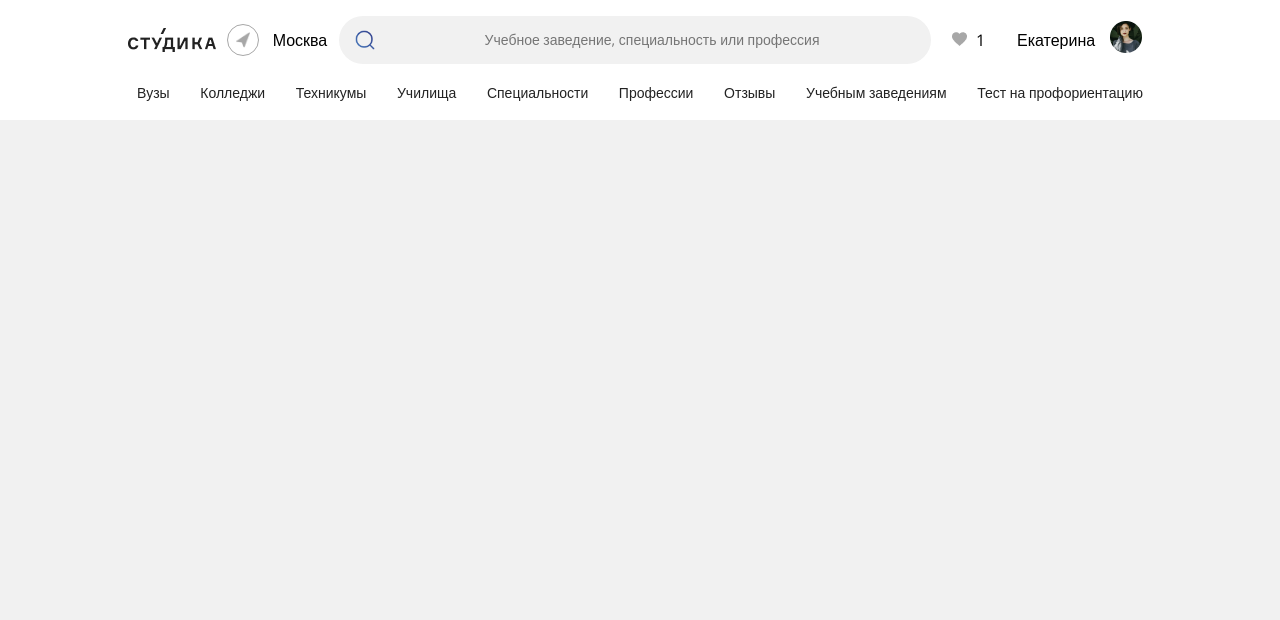
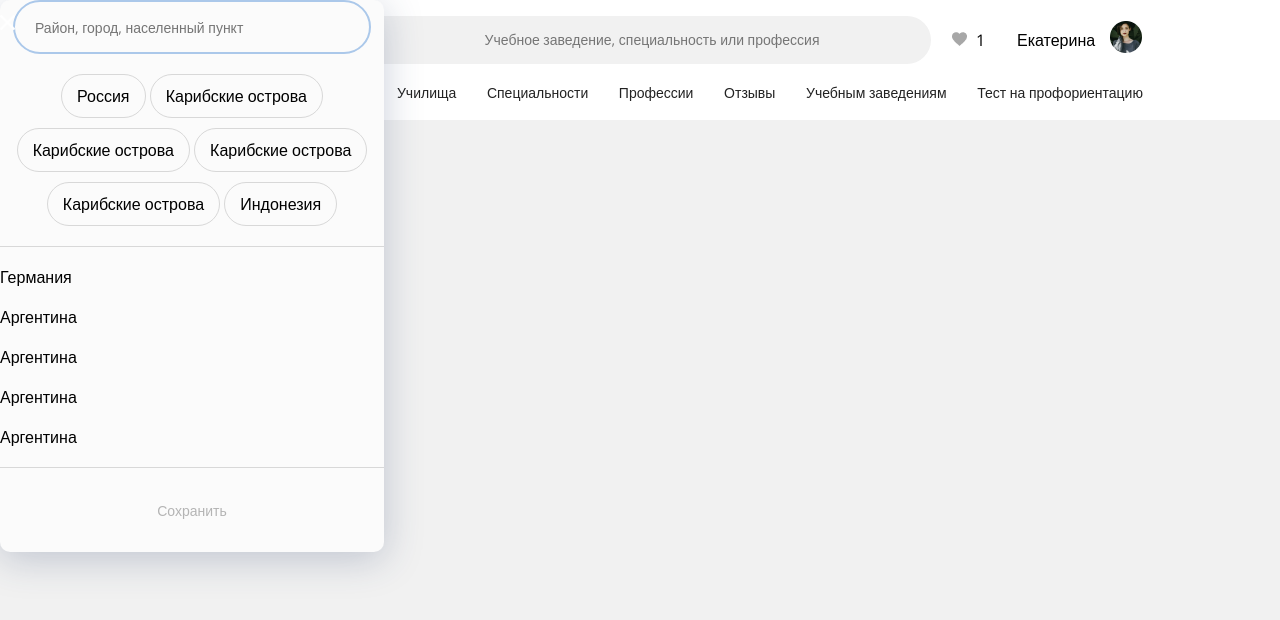
Before and after one commit to Evgenii-Buslaev/entry-test-studika, a website with bundled scripts: page index.html in a window 1280 px wide. Built offline with nearby package versions, Linux system fonts and the light colour scheme; files whose address does not match are found by name.

Commit message:
created datalist with cities

```diff
--- /dev/null
+++ b/css/city-list.css
@@ -0,0 +1,82 @@
+.city-list {
+  position: absolute;
+  top: 0;
+  left: 0;
+  display: flex;
+  flex-direction: column;
+  justify-content: space-between;
+  align-items: center;
+  width: 384px;
+  height: auto;
+  background: #fbfbfb;
+  border-radius: 10px;
+  box-shadow: 0px 7px 38px rgba(44, 62, 106, 0.25);
+}
+
+.city-list input {
+  padding-left: 20px;
+  width: 332px;
+  height: 48px;
+  font-size: 14px;
+  color: #a7a7a7;
+  border: 2px solid #abc8ea;
+  border-radius: 100px;
+}
+
+/* .city-list button:hover {
+  background-color: #0656b4;
+  opacity: 0.9;
+  color: #ffffff;
+}
+ */
+
+#added-cities {
+  text-align: center;
+  width: 100%;
+  height: auto;
+  padding: 15px 0;
+  border-bottom: solid #d8d8d8 thin;
+}
+
+.added-item {
+  display: inline-block;
+  margin: 5px 0;
+  padding: 10px 15px;
+  height: 22px;
+  width: auto;
+  border-radius: 100px;
+  border: solid #d8d8d8 thin;
+}
+
+#city-datalist {
+  margin: 10px 0;
+  height: 200px;
+  width: 100%;
+  display: flex;
+  flex-direction: column;
+  justify-content: center;
+  align-items: center;
+  overflow-y: scroll;
+}
+
+.datalist-item {
+  display: flex;
+  align-items: center;
+  min-height: 40px;
+  width: 100%;
+  text-align: start;
+  cursor: pointer;
+}
+
+.datalist-item:hover {
+  background-color: #f1f1f1;
+}
+
+.city-list button {
+  width: 100%;
+  height: 85px;
+  border-top: solid #d8d8d8 thin;
+  font-size: 14px;
+  border-bottom-right-radius: 10px;
+  border-bottom-left-radius: 10px;
+}
--- a/css/header.css
+++ b/css/header.css
@@ -29,7 +29,7 @@
   align-items: center;
 }
 
-button {
+.point-me {
   appearance: none;
   border: none;
   outline: none;
--- a/index.css
+++ b/index.css
@@ -7,6 +7,7 @@
 
 @import "./css//mobile-header.css";
 @import "./css/mobile-menu.css";
+@import "./css/city-list.css";
 
 * {
   margin: 0;
@@ -16,3 +17,11 @@
 body {
   background-color: #f1f1f1;
 }
+
+button {
+  appearance: none;
+  border: none;
+  outline: none;
+  background: none;
+  cursor: pointer;
+}
--- a/index.html
+++ b/index.html
@@ -52,6 +52,33 @@
           </div>
         </div>
       </div>
+      <div class="city-list">
+        <input type="text" placeholder="Район, город, населенный пункт" />
+        <div id="added-cities">
+          <div class="added-item">Россия</div>
+          <div class="added-item">Карибские острова</div>
+          <div class="added-item">Карибские острова</div>
+          <div class="added-item">Карибские острова</div>
+          <div class="added-item">Карибские острова</div>
+          <div class="added-item">Индонезия</div>
+        </div>
+        <div id="city-datalist">
+          <div class="datalist-item">Россия</div>
+          <div class="datalist-item">США</div>
+          <div class="datalist-item">Франция</div>
+          <div class="datalist-item">Аргентина</div>
+          <div class="datalist-item">Германия</div>
+          <div class="datalist-item">Аргентина</div>
+          <div class="datalist-item">Аргентина</div>
+          <div class="datalist-item">Аргентина</div>
+          <div class="datalist-item">Аргентина</div>
+          <div class="datalist-item">Аргентина</div>
+          <div class="datalist-item">Аргентина</div>
+          <div class="datalist-item">Аргентина</div>
+          <div class="datalist-item">Аргентина</div>
+        </div>
+        <button disabled>Сохранить</button>
+      </div>
       <nav class="navigation-bar">
         <a href="#">Вузы</a>
         <a href="#">Колледжи</a>
--- a/index.js
+++ b/index.js
@@ -1,8 +1,5 @@
-import { menuBtn, closeBtn, toggler } from "./scripts/dynamic-styles.js";
+import { menuBtn, closeBtn, toggler } from "./scripts/toggleMenu.js";
 import { citiesFetching } from "./scripts/get-cities.js";
-
-console.log(toggler);
-console.log(menuBtn);
 
 menuBtn.addEventListener("click", toggler);
 closeBtn.addEventListener("click", toggler);
```
Also changed, not shown: scripts/toggleMenu.js (renamed from scripts/dynamic-styles.js).
